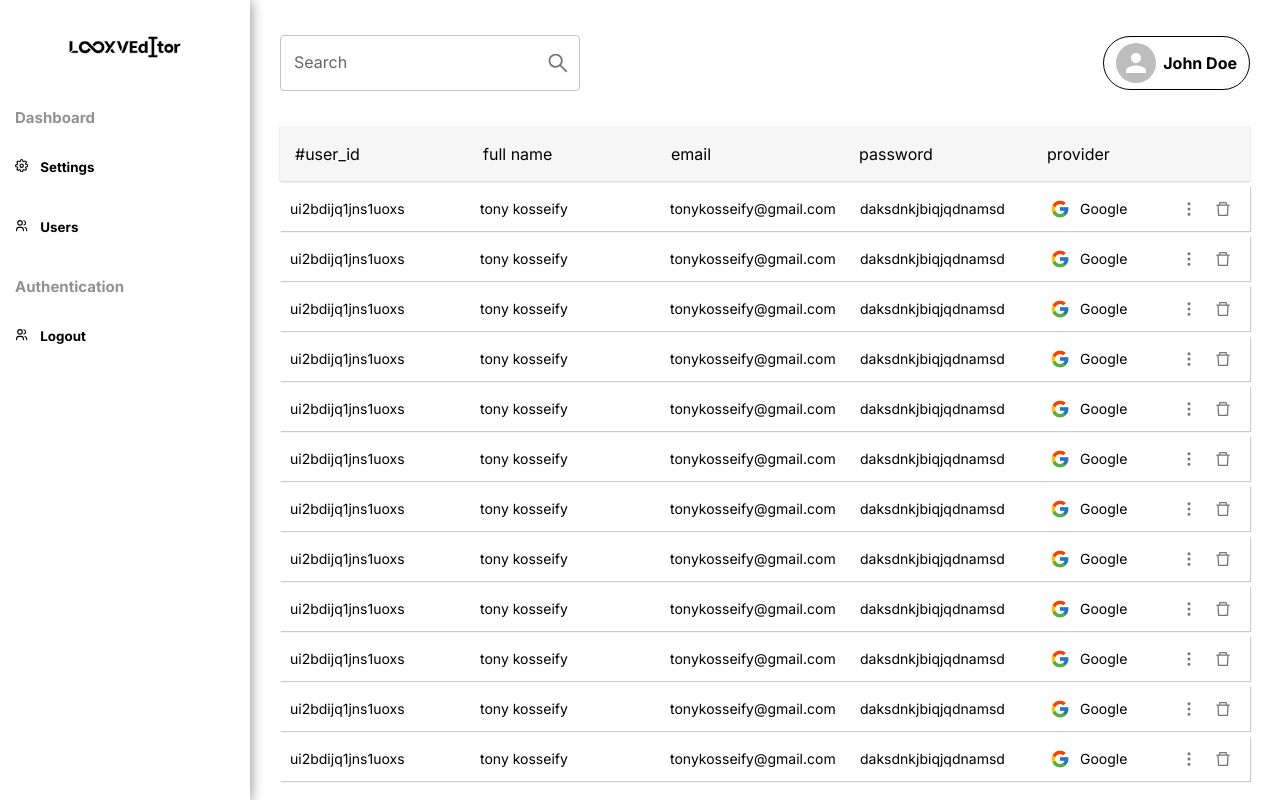
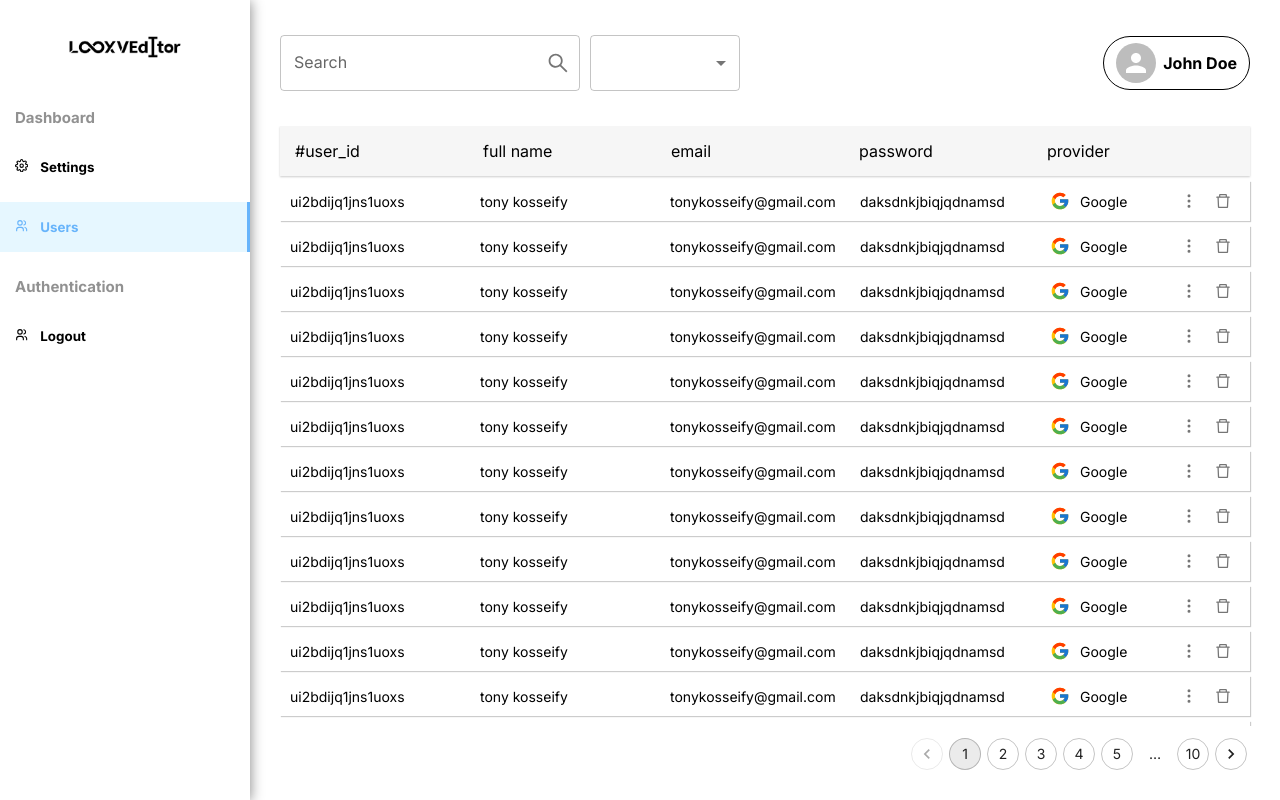
Before and after one commit to tonyykosseifyy/Looxv, a Next.js app: page /admin/users in a window 1280 px wide. Built offline with nearby package versions, Linux system fonts and the light colour scheme.

Commit message:
add: login admin

```diff
--- a/app/admin/components/Navbar.js
+++ b/app/admin/components/Navbar.js
@@ -1,12 +1,16 @@
 "use client"
 import { useState } from 'react'
 import styles from "./navbar.module.css";
-import { InputAdornment , IconButton, InputLabel, FormControl, OutlinedInput } from '@mui/material';
+import { InputAdornment , IconButton, InputLabel, FormControl, OutlinedInput, Select, MenuItem } from '@mui/material';
 import { AiOutlineSearch } from "react-icons/ai";
 import Avatar from '@mui/material/Avatar';
 
-const Navbar = () => {
+const Navbar = ({ router }) => {
   const [ search, setSearch ] = useState("");
+  const [ authProvider, setAuthProvider] = useState("");
+  const handleSelect = (event) => {
+    setAuthProvider(event.target.value);
+  }
   return (
     <section className={styles.navbar_wrapper}>
       <div className={styles.navbar_search}>
@@ -31,6 +35,20 @@ const Navbar = () => {
               label="Search"
             />
           </FormControl>
+          <Select
+            value={authProvider}
+            onChange={handleSelect}
+            label="auth provider"
+            sx={{marginLeft: "10px", minWidth:"150px"}}
+            size="sm"
+            placeholder='Filter'
+          >
+          <MenuItem value="">
+            <em>None</em>
+          </MenuItem>
+          <MenuItem value="google">Google</MenuItem>
+          <MenuItem value="salla">Salla</MenuItem>
+        </Select>
       </div>
       <div className={styles.navbar_user}>
         <Avatar alt="Avatar" src="" />
--- a/app/admin/components/SideBar.js
+++ b/app/admin/components/SideBar.js
@@ -22,7 +22,7 @@ const SideBar = () => {
         <p>Users</p>
       </Button>
       <p style={{marginTop:"20px"}}>Authentication</p>
-      <Button title="users">
+      <Button title="logout">
         <TbUsers />
         <p>Logout</p>
       </Button>
--- a/app/admin/components/navbar.module.css
+++ b/app/admin/components/navbar.module.css
@@ -16,3 +16,7 @@
     margin-left: 7px ;
     font-weight: bold;
 }
+
+.navbar_search {
+    display: flex;
+}
--- a/app/admin/components/reusableComponents.js
+++ b/app/admin/components/reusableComponents.js
@@ -1,9 +1,13 @@
 import styles from "./styles.module.css";
+import Link from "next/link";
+
 
 export const Button = (props) => {
-  const { children, title, ...rest } = props ;
+  const { children, title, router, ...rest } = props ;
   return (
-			<button {...rest} className={`${styles.button} ${false && styles.buttonActive}`}>{children}</button>
+    <Link href={`/admin/${title}`}>
+      <button {...rest} className={`${styles.button} ${title ==="users" && styles.buttonActive}`}>{children}</button>
+    </Link>
   );
 };
 
--- a/app/admin/layout.js
+++ b/app/admin/layout.js
@@ -1,19 +1,20 @@
+"use client"
 import styles from "./styles.module.css";
 import SideBar from "./components/SideBar";
 import Navbar from "./components/Navbar";
+import { useRouter } from "next/router";
 
-
-const adminLayout = ({ children }) => {
-
+const AdminLayout = ({ children }) => {
   return (
       <main className={styles.admin_wrapper}>
-        <SideBar/>
+        <SideBar />
         <section className={styles.admin_details}>
           <Navbar />
           {children}
+
         </section>
       </main>
     );
 };
 
-export default adminLayout ;
+export default AdminLayout ;
--- a/app/admin/users/page.js
+++ b/app/admin/users/page.js
@@ -3,6 +3,7 @@ import {useState} from 'react'
 import styles from "./styles.module.css";
 import ResponsiveDialog from './Dialog';
 import Row from "./Rows";
+import { Pagination } from '@mui/material';
 
 const users = [
   {
@@ -122,6 +123,10 @@ function Users() {
           />
         ))}
         <ResponsiveDialog open={edit} setOpen={setEdit} deleting={deleting} user={user} />
+        <div className={styles.pagination}>
+          <Pagination variant="outlined" count={10} />
+        </div>
+
       </div>
     </div>
   )
--- a/app/admin/users/styles.module.css
+++ b/app/admin/users/styles.module.css
@@ -2,13 +2,13 @@
     padding: 0 30px;
     height: 100%;
     position: relative;
-    max-height: calc(100vh - 140px);
+    max-height: calc(100vh - 200px);
     overflow-y: scroll;
 }
 
 .grid {
     width: 100%;
-    grid-template-rows: 25px ;
+    grid-template-rows: 20px ;
     padding: 10px ;
     grid-template-columns: repeat(5, 1fr);
     display: grid;
@@ -74,3 +74,10 @@
 .users_table {
     font-size: 14px;
 }
+.pagination {
+    position: fixed;
+    bottom: 30px ;
+    right: 30px ;
+    z-index: 100 ;
+    background-color: white;
+}
```
Also changed, not shown: app/auth/Auth.js (+9 -7 lines), app/auth/admin/login/page.js (added, +11 -0 lines).
